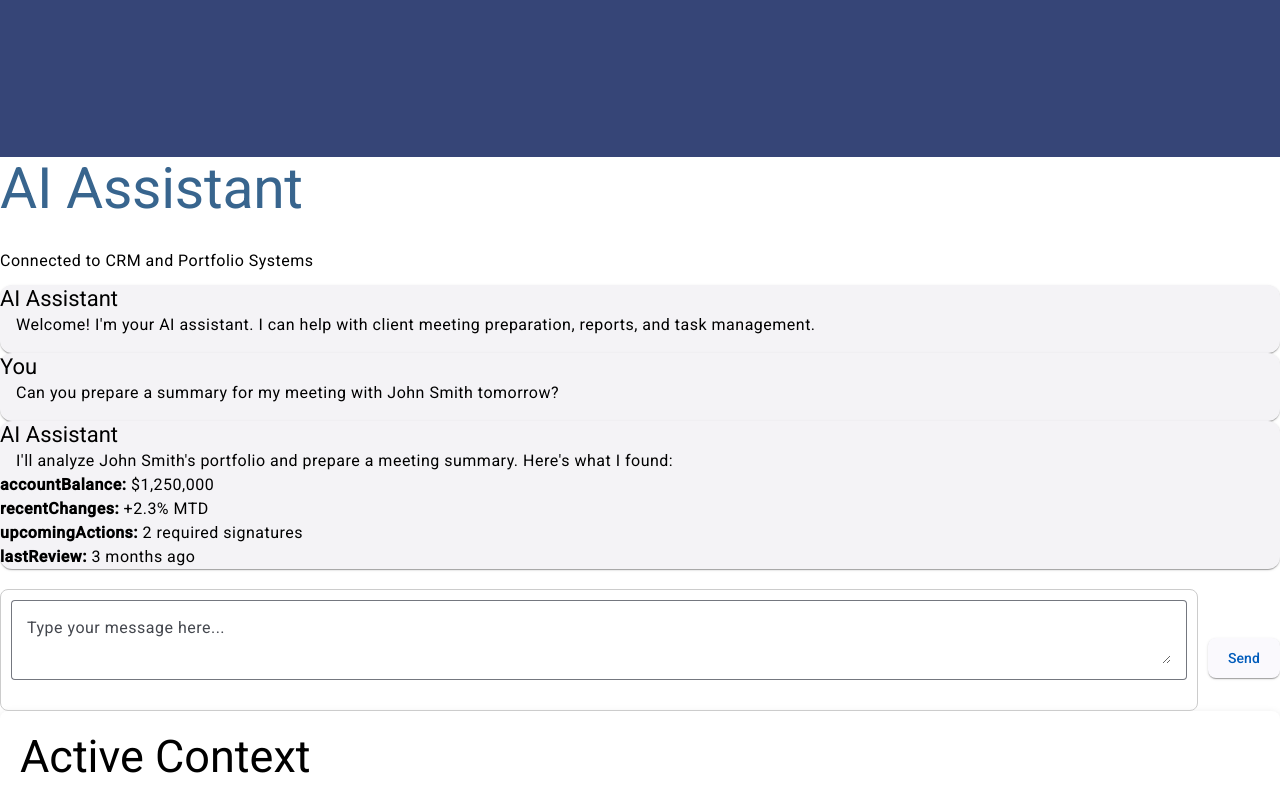
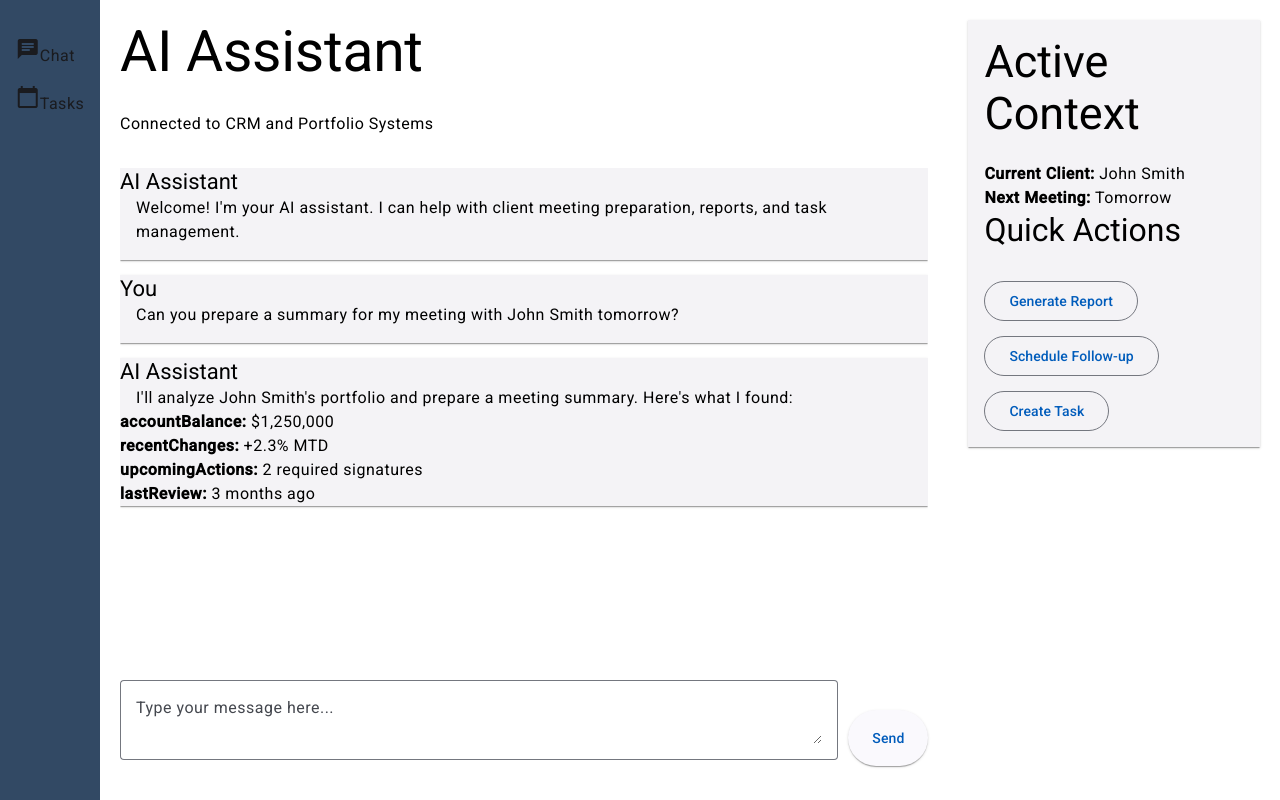
Before and after one commit to smccarthy-pm/Oceans, an Angular app: page / in a window 1280 px wide. Shown: the top 800 px of the page. Built offline with nearby package versions, Linux system fonts and the light colour scheme.

Commit message:
fix style

```diff
--- a/src/app/ai-interface/components/financial-advisor-interface/financial-advisor-interface.component.html
+++ b/src/app/ai-interface/components/financial-advisor-interface/financial-advisor-interface.component.html
@@ -1,19 +1,26 @@
 <!-- financial-advisor-interface.component.html -->
-<div class="flex h-screen bg-gray-50">
-    <!-- Sidebar -->
-    <div style="background-color: rgb(54, 69, 119);" class="w-16 flex flex-col items-center py-4 space-y-6">
-      <!-- Use SVG icons or equivalent icon components here -->
-      <svg class="text-white w-6 h-6">...</svg>
-      <svg class="text-gray-300 w-6 h-6">...</svg>
-      <!-- Repeat for other icons... -->
+<div class="layout-container">
+  <!-- Sidebar Area -->
+  <div class="sidebar">
+    <mat-nav-list>
+      <mat-list-item>
+        <mat-icon>chat</mat-icon>
+        <span>Chat</span>
+      </mat-list-item>
+      <mat-list-item>
+        <mat-icon>calendar_today</mat-icon>
+        <span>Tasks</span>
+      </mat-list-item>
+      <!-- Add other navigation items as needed -->
+    </mat-nav-list>
   </div>
 
-    <!-- Main Chat Interface -->
-    <div class="flex-1 flex flex-col">
+  <!-- Main Chat Area -->
+  <div class="main-chat-area">
     <!-- Header -->
-      <div class="bg-white border-b py-4 px-6" style="border-color: rgb(56, 101, 142);">
-        <h1 class="text-xl font-semibold" style="color: rgb(56, 101, 142);">AI Assistant</h1>
-        <p class="text-sm text-gray-500">Connected to CRM and Portfolio Systems</p>
+    <div class="header">
+      <h1>AI Assistant</h1>
+      <p>Connected to CRM and Portfolio Systems</p>
     </div>
 
     <!-- Messages Area -->
@@ -38,12 +45,13 @@
       </mat-form-field>
       <button mat-raised-button color="primary" (click)="handleSendMessage()" class="send-button">Send</button>
     </div>
+  </div>
 
-<!-- Active Context Area -->
+  <!-- Active Context Area (Right Panel) -->
   <div class="active-context">
-  <h2>Active Context</h2>
     <mat-card class="context-panel">
       <mat-card-content>
+        <h2>Active Context</h2>
         <div>
           <strong>Current Client:</strong> John Smith
         </div>
@@ -59,3 +67,4 @@
       </mat-card-content>
     </mat-card>
   </div>
+</div>
--- a/src/app/ai-interface/components/financial-advisor-interface/financial-advisor-interface.component.scss
+++ b/src/app/ai-interface/components/financial-advisor-interface/financial-advisor-interface.component.scss
@@ -1,95 +1,70 @@
-$primary-color: #0065ff; // Define a SCSS variable for primary color
-$border-radius: 8px;
-
-.chat-container {
-  max-width: 600px;
-  margin: 0 auto;
-  padding: 1rem;
-  background: #f5f5f5;
+:root {
+  --primary-color: #0065ff;
+  --secondary-color: #f8f9fa;
+  --text-color: #333;
+  --border-radius: 8px;
+  --font-family: 'Roboto', sans-serif;
 }
 
-.message {
-  margin-bottom: 1rem;
+.layout-container {
+  display: flex;
+  height: 100vh; // Full screen layout
+  font-family: var(--font-family);
 }
 
-.agent-message {
-  text-align: left;
-  color: green;
+.sidebar {
+  width: 60px;
+  background-color: #324964;
+  color: white;
+  padding: 20px;
+  display: flex;
+  flex-direction: column;
+  align-items: center;
 }
 
-.system-message {
-  text-align: center;
-  color: gray;
+.main-chat-area {
+  flex-grow: 2;
+  padding: 20px;
+  background-color: var(--secondary-color);
+  display: flex;
+  flex-direction: column;
 }
 
-.input-container {
-  display: flex;
-  gap: 0.5rem;
+.header {
+  margin-bottom: 20px;
 }
 
-.message-container {
-  background-color: #fff;
-  border-radius: $border-radius;
-  box-shadow: 0 2px 8px rgba(0, 0, 0, 0.1);
-  padding: 15px;
-  margin-bottom: 15px;
-  max-width: 80%;
+.message-area {
+  flex-grow: 1;
+  overflow-y: auto;
 }
 
-.user-message {
-  background-color: #d1e7ff; /* Light blue for user */
-  margin-left: auto;
-}
-
-.ai-message {
-  background-color: #f8f9fa; /* Light grey for AI */
-  margin-right: auto;
+.message-bubble {
+  margin-bottom: 15px;
+  border-radius: var(--border-radius);
 }
 
 .input-area {
   display: flex;
   align-items: center;
-  margin-top: 20px;
+  gap: 10px;
+  margin-top: 10px;
 }
 
 .input-box {
-  flex: 1;
-  padding: 10px;
-  border-radius: $border-radius;
-  border: 1px solid #ccc;
-  margin-right: 10px;
+  flex-grow: 1;
 }
 
 .send-button {
-  padding: 10px 20px;
-  border-radius: $border-radius;
-  background-color: $primary-color;
-  color: white;
-  border: none;
-  cursor: pointer;
-
-  &:hover {
-    background-color: darken($primary-color, 10%);
-  }
+  height: 56px; // Match the height of the input field for consistency
 }
 
 .active-context {
-  background-color: #fff;
+  width: 300px;
   padding: 20px;
-  border-radius: $border-radius;
-  box-shadow: 0 2px 8px rgba(0, 0, 0, 0.1);
+  background-color: var(--secondary-color);
 }
 
-.context-panel button {
-  margin-top: 10px;
-  padding: 8px 12px;
-  border-radius: $border-radius;
-  background-color: $primary-color;
-  color: white;
-  border: none;
-  cursor: pointer;
-
-  &:hover {
-    background-color: darken($primary-color, 10%);
-  }
+.context-panel {
+  border-radius: var(--border-radius);
 }
--- a/src/app/ai-interface/components/financial-advisor-interface/financial-advisor-interface.component.ts
+++ b/src/app/ai-interface/components/financial-advisor-interface/financial-advisor-interface.component.ts
@@ -6,6 +6,8 @@ import { MatCardModule } from '@angular/material/card';
 import { MatFormFieldModule } from '@angular/material/form-field';
 import { MatInputModule } from '@angular/material/input';
 import { MatButtonModule } from '@angular/material/button';
+import { MatIconModule } from '@angular/material/icon';
+import { MatListModule } from '@angular/material/list'; // Import MatListModule for mat-list-item
 
 
 interface MessageData {
@@ -27,14 +29,14 @@ interface Message {
   standalone: true,
   selector: 'app-financial-advisor-interface',
   imports: [
-    CommonModule, // Provides ngClass, *ngFor, and *ngIf
-    FormsModule,
     CommonModule,
     FormsModule,
     MatCardModule,
     MatFormFieldModule,
     MatInputModule,
     MatButtonModule,
+    MatIconModule,
+    MatListModule, // Add MatListModule to resolve mat-list-item
   ],
   templateUrl: './financial-advisor-interface.component.html',
   styleUrls: ['./financial-advisor-interface.component.scss']
```
Lines whose indentation alone changed are shown as unchanged.
